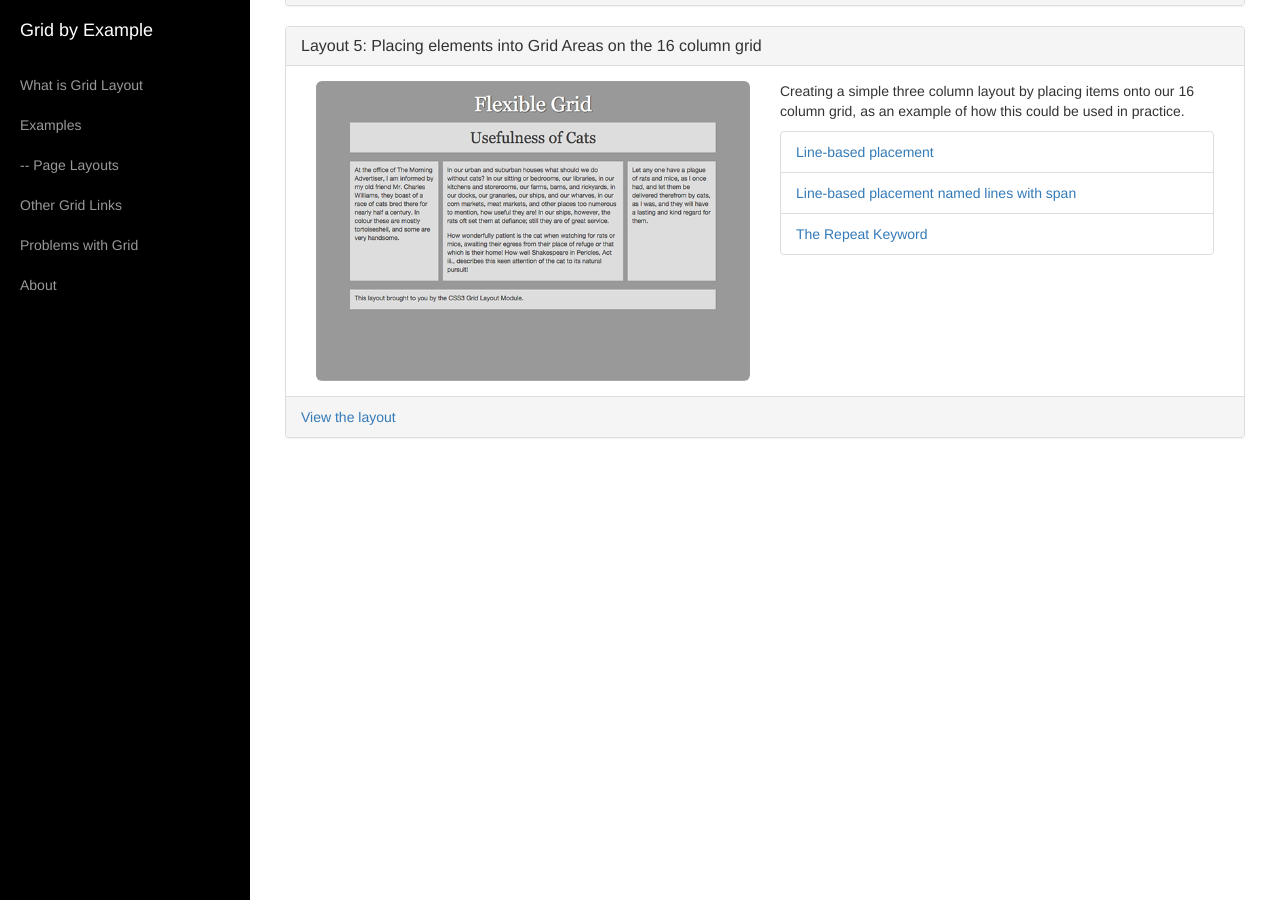
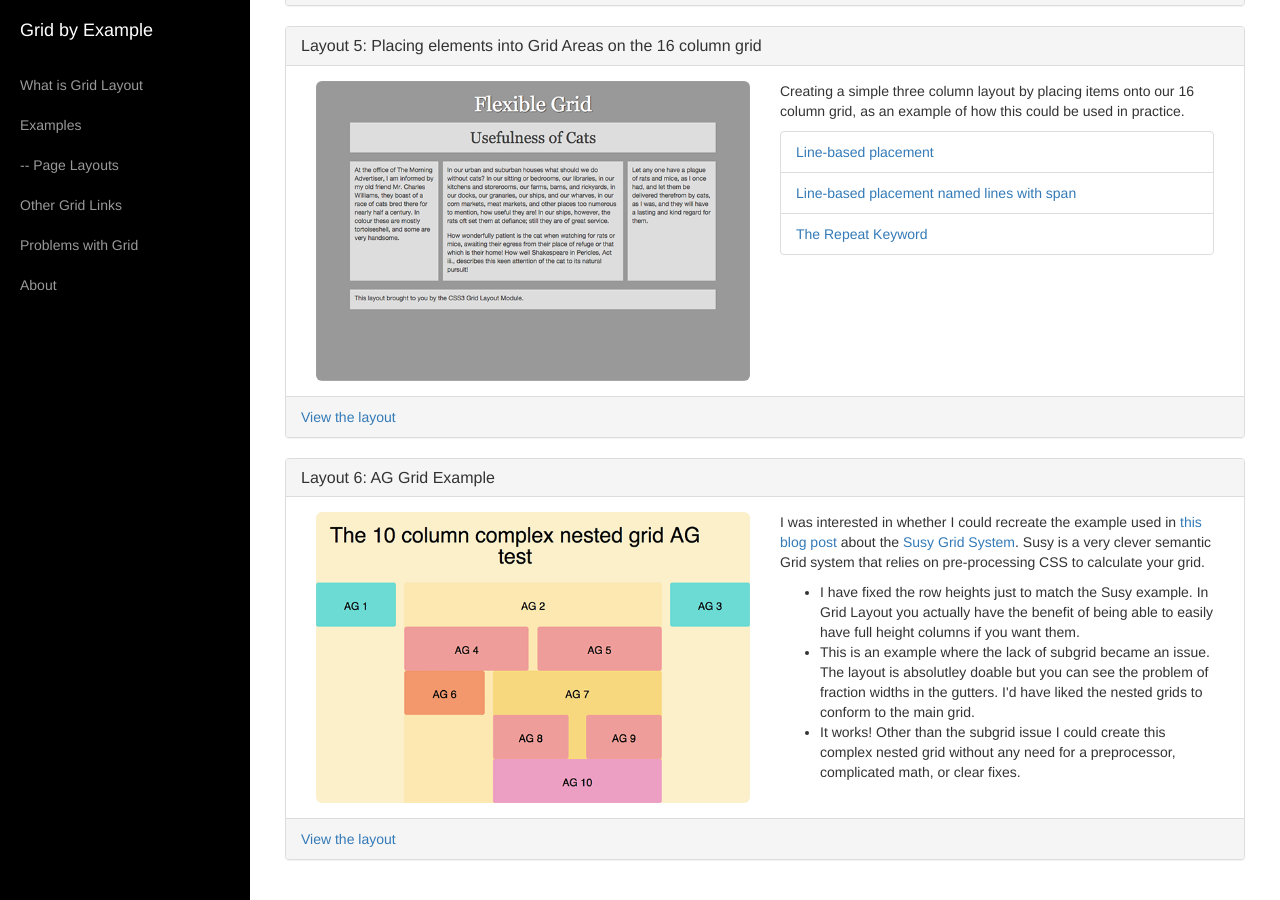
Before and after one commit to rachelandrew/grid-by-example, a Jekyll site: the page built from examples/page-layout.md, in a window 1280 px wide and 900 px high, scrolled down 2785 px. Built offline with Jekyll 4.4.1, drawn with Linux system fonts in a browser that asks for light colours; nearby versions of some CDN libraries; library files that are not in the unit come from our copies.

Commit message:
adding ag grid example

```diff
--- a/examples/page-layout.md
+++ b/examples/page-layout.md
@@ -118,3 +118,25 @@ The following examples are more complete page layout examples. Most of these wer
   </div>
   <div class="panel-footer"><a href="/examples/code/layout5.html">View the layout</a></div>
 </div>
+
+<div class="panel panel-default">
+  <div class="panel-heading">
+    <h3 class="panel-title">Layout 6: AG Grid Example</h3>
+  </div>
+  <div class="panel-body">
+    <div class="col-sm-6">
+      <img src="/examples/images/layout6.png" class="img-rounded" />
+    </div>
+
+    <div class="col-sm-6">
+      <p>I was interested in whether I could recreate the example used in <a href="http://www.zell-weekeat.com/susy2-tutorial/">this blog post</a> about the <a href="http://susy.oddbird.net/">Susy Grid System</a>. Susy is a very clever semantic Grid system that relies on pre-processing CSS to calculate your grid.</p>
+
+      <ul>
+        <li>I have fixed the row heights just to match the Susy example. In Grid Layout you actually have the benefit of being able to easily have full height columns if you want them.</li>
+        <li>This is an example where the lack of subgrid became an issue. The layout is absolutley doable but you can see the problem of fraction widths in the gutters. I'd have liked the nested grids to conform to the main grid.</li>
+        <li>It works! Other than the subgrid issue I could create this complex nested grid without any need for a preprocessor, complicated math, or clear fixes.</li>
+      </ul>
+    </div>
+  </div>
+  <div class="panel-footer"><a href="/examples/code/layout6.html">View the layout</a></div>
+</div>
```
Also changed, not shown: examples/code/layout6.html (added, +202 -0 lines), index.md (+3 -1 lines), issues/index.md (+9 -1 lines), examples/images/layout6.png (added).
